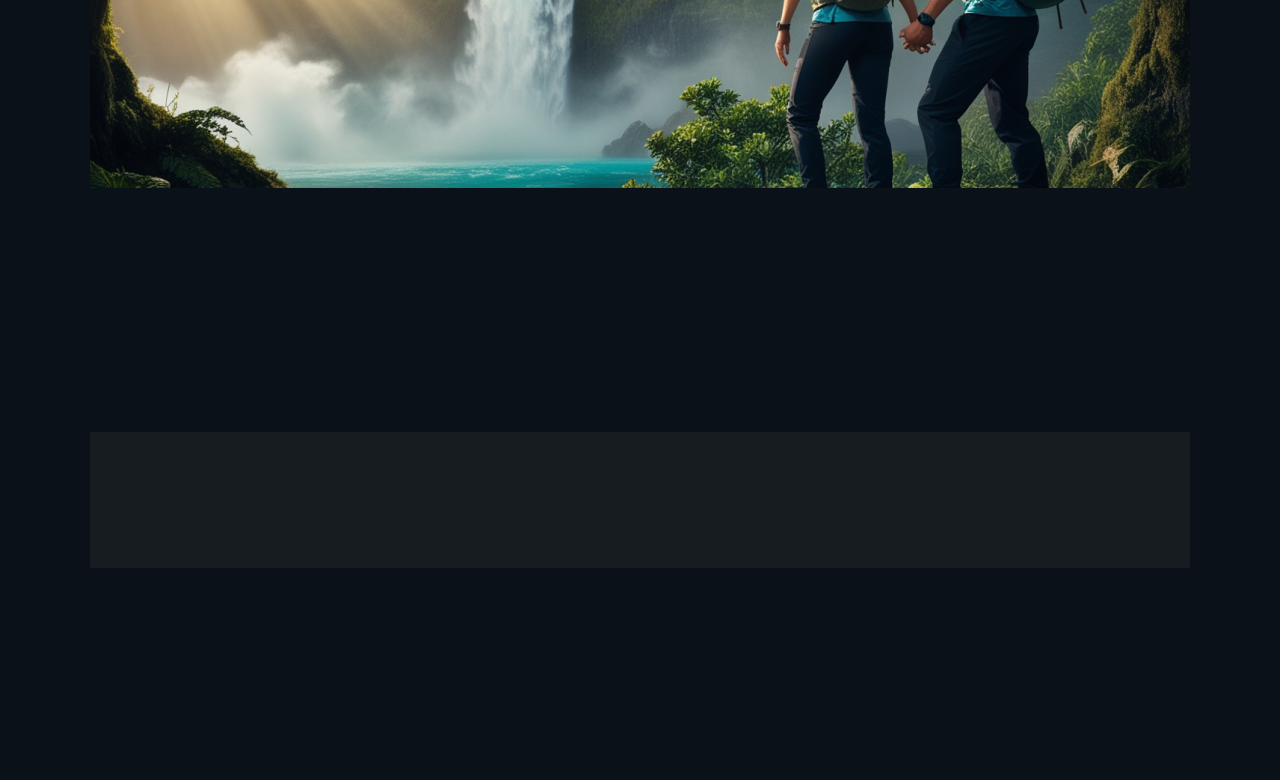
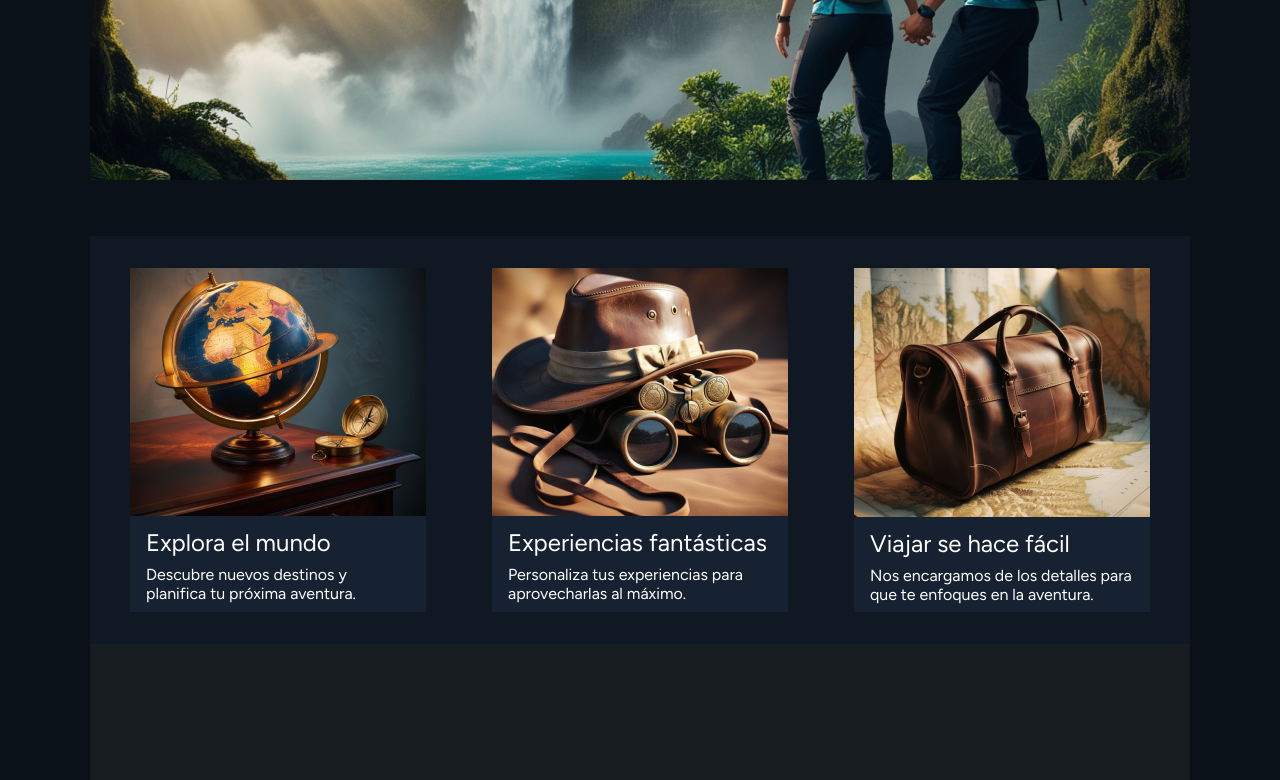
Before and after one commit to exegeses/html-74378, a plain HTML site: page _proyecto/index.html in a window 1280 px wide. Shown: the part 428-1208 px from the top of the page. Before the commit the page ends 1004 px from the top, so only its background shows below. Drawn offline with Linux system fonts and the light colour scheme.

Commit message:
Proyecto integrador | sección servicios

```diff
--- a/_proyecto/css/estilos.css
+++ b/_proyecto/css/estilos.css
@@ -1,4 +1,11 @@
 @import url('https://fonts.googleapis.com/css2?family=Figtree:ital,wght@0,300..900;1,300..900&display=swap');
+
+*{
+    margin: 0px;
+    padding: 0px;
+    box-sizing: border-box;
+    /* Evita el incremento del tamaño resultado de padding */
+}
 
 body{
     background-color: hsl(214, 39%, 7%);
@@ -30,7 +37,7 @@ header{
 
 main{
     width: 1100px;
-    height: 700px;
+    min-height: 700px;
     margin: auto;
 }
 
@@ -52,6 +59,28 @@ main{
         color: hsl(0, 0%, 100%);
     }
 
+/* sección servicios */
+#servicios{
+    height: 408px;
+    margin-top: 56px;
+    padding: 32px 40px;
+    background-color: hsl(215, 37%, 10%);
+    display: flex;
+    justify-content: space-between;
+}
+
+    #servicios article{
+        width: 296px;
+        background-color: hsl(213, 38%, 14%);
+        color: #fff;
+    }
+        #servicios article h2{
+            margin: 8px 16px;
+            font-weight: 400;
+        }
+        #servicios article p{
+            margin: 0px 16px 16px 16px;
+        }
 
 footer{
     width: 1100px;
--- a/_proyecto/index.html
+++ b/_proyecto/index.html
@@ -28,6 +28,34 @@
             <h1>Wander: tu próximo destino</h1>
         </section>
 
+        <section id="servicios">
+
+            <article>
+                <img src="imgs/globe.png" alt="globo terráqueo">
+                <h2>Explora el mundo</h2>
+                <p>
+                    Descubre nuevos destinos y planifica tu próxima aventura.
+                </p>
+            </article>
+
+            <article>
+                <img src="imgs/hat.png" alt="sombrero de explorador">
+                <h2>Experiencias fantásticas</h2>
+                <p>
+                    Personaliza tus experiencias para aprovecharlas al máximo.
+                </p>
+            </article>
+
+            <article>
+                <img src="imgs/bag.png" alt="bolso de viaje">
+                <h2>Viajar se hace fácil</h2>
+                <p>
+                    Nos encargamos de los detalles para que te enfoques en la aventura.
+                </p>
+            </article>
+
+        </section>
+
     </main>
     <footer></footer>
 </body>
--- /dev/null
+++ b/clase7/css/padding.css
@@ -0,0 +1,50 @@
+/* selector universal
+    Es un selector que utilizamos
+    para resetear margin & padding
+*/
+*{
+    margin: 0px;
+    padding: 0px;
+    box-sizing: border-box;
+    /* Evita el incremento del tamaño resultado de padding */
+}
+
+body{
+    background-color: hsl(180, 11%, 15%);
+    color: hsl(180, 80%, 80%);
+    font-family: sans-serif;
+    font-size: 2em;
+
+}
+    main{
+        width: 768px;
+        margin: auto;
+        background-color: hsl(180, 11%, 10%);
+
+        padding: 32px;
+    }
+
+    h1{
+      font-weight: 300;
+    }
+    p{
+        background-color: hsl(180, 11%, 6%);
+        padding: 32px 16px;
+    }
+
+    #amarillo{
+        background-color: hsl(60, 80%, 50%);
+        width: 400px;
+        height: 200px;
+    }
+    #naranja{
+        background-color: hsl(30, 80%, 50%);
+        width: 400px;
+        height: 200px;
+        padding: 40px;
+    }
+    #rojo{
+        background-color: hsl(0, 80%, 50%);
+        width: 400px;
+        height: 200px;
+    }
```
Also changed, not shown: clase7/padding.html (added, +34 -0 lines), _proyecto/imgs/bag.png (added), _proyecto/imgs/globe.png (added), _proyecto/imgs/hat.png (added).
